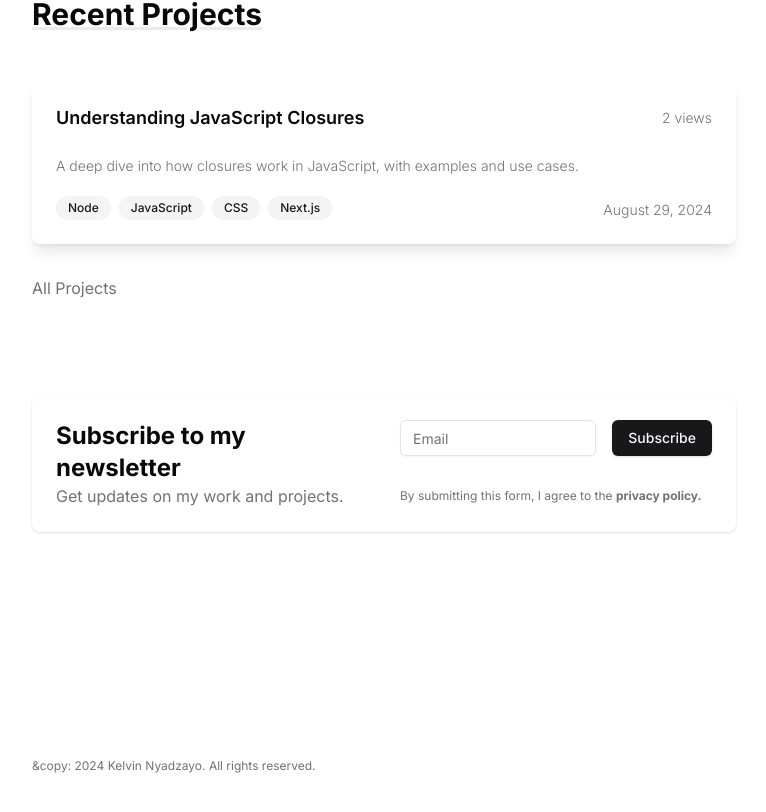
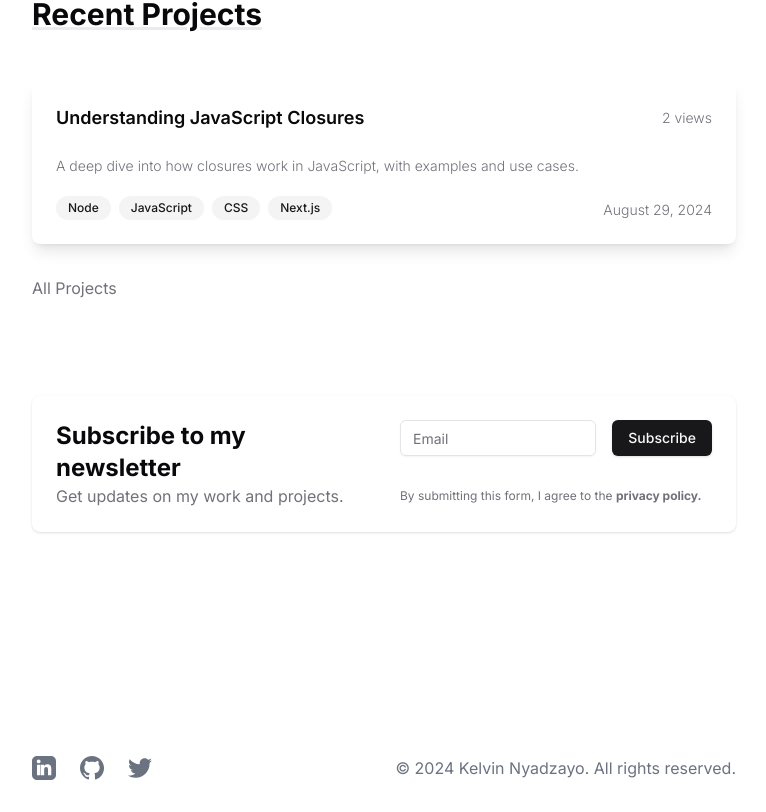
Before and after one commit to Nyadzayo/portfolio, a Next.js app: page / in a window 1280 px wide. Shown: the part 972-1784 px from the top of the page, without its empty margins (256-1022 px from the left). Built offline with nearby package versions, Linux system fonts and the light colour scheme; no server answers; a web font is replaced by a local one.

Commit message:
footer fix and adding socials

```diff
--- a/components/ui/footer.tsx
+++ b/components/ui/footer.tsx
@@ -3,45 +3,50 @@ import {JSX , SVGProps} from 'react';
 export default function Footer() {
     const navigation = [
         {
-            name:'github',
-            href:'https://www.linkedin.com/in/kelvinnyadzayo/',
-            icon:(props:JSX.IntrinsicAttributes& SVGProps<SVGAElement>) =>(
-                <svg fill='currentColor' viewBox='0 0 24 24'>
-
-
-
-    <path d="M156,0h-120c-19.875,0 -36,16.125 -36,36v120c0,19.875 16.125,36 36,36h120c19.875,0 36,-16.125 36,-36v-120c0,-19.875 -16.125,-36 -36,-36zM59.36539,162.98077h-29.82693l-0.17307,-89.30769h29.82692zM43.70192,61.99038h-0.17308c-9.75,0 -16.03846,-6.72115 -16.03846,-15.08653c0,-8.56731 6.49039,-15.0577 16.41347,-15.0577c9.92308,0 16.00961,6.49038 16.21153,15.0577c0,8.36538 -6.31731,15.08653 -16.41346,15.08653zM162.77885,162.98077h-30.08654v-48.51923c0,-11.74039 -3.11538,-19.73077 -13.61538,-19.73077c-8.01923,0 -12.34615,5.39423 -14.42308,10.61538c-0.77885,1.875 -0.98077,4.44231 -0.98077,7.06731v50.56731h-30.23077l-0.17308,-89.30769h30.23077l0.17308,12.60577c3.86538,-5.97116 10.29808,-14.42308 25.70192,-14.42308c19.09616,0 33.37501,12.46154 33.37501,39.25961v51.86539z"></path>
-
-
+            name: 'linkedin',
+            href: 'https://www.linkedin.com/in/kelvinnyadzayo/',
+            icon: (props: JSX.IntrinsicAttributes & SVGProps<SVGSVGElement>) => (
+                <svg fill='currentColor' viewBox='0 0 24 24' {...props}>
+                    <path d="M19 0h-14c-2.761 0-5 2.239-5 5v14c0 2.761 2.239 5 5 5h14c2.761 0 5-2.239 5-5v-14c0-2.761-2.239-5-5-5zM8.339 19.339h-3.339v-10.678h3.339v10.678zM6.669 7.339c-1.071 0-1.939-0.868-1.939-1.939s0.868-1.939 1.939-1.939 1.939 0.868 1.939 1.939-0.868 1.939-1.939 1.939zM19.339 19.339h-3.339v-5.339c0-1.268-0.031-2.902-1.768-2.902-1.768 0-2.039 1.381-2.039 2.805v5.436h-3.339v-10.678h3.204v1.461h0.046c0.446-0.846 1.539-1.768 3.168-1.768 3.389 0 4.018 2.229 4.018 5.125v5.86z"></path>
+                </svg>
+            )
+        },
+        {
+            name: 'github',
+            href: 'https://github.com/Nyadzayo',
+            icon: (props: JSX.IntrinsicAttributes & SVGProps<SVGSVGElement>) => (
+                <svg fill='currentColor' viewBox='0 0 24 24' {...props}>
+                    <path d="M12 0c-6.627 0-12 5.373-12 12 0 5.302 3.438 9.8 8.205 11.387 0.6 0.111 0.82-0.261 0.82-0.577 0-0.285-0.011-1.04-0.017-2.04-3.338 0.724-4.042-1.61-4.042-1.61-0.546-1.387-1.333-1.756-1.333-1.756-1.089-0.745 0.083-0.729 0.083-0.729 1.205 0.084 1.838 1.237 1.838 1.237 1.07 1.835 2.809 1.305 3.495 0.998 0.108-0.775 0.418-1.305 0.762-1.605-2.665-0.305-5.466-1.332-5.466-5.931 0-1.31 0.469-2.381 1.236-3.221-0.124-0.303-0.535-1.523 0.117-3.176 0 0 1.008-0.322 3.301 1.23 0.957-0.266 1.983-0.399 3.003-0.404 1.02 0.005 2.047 0.138 3.006 0.404 2.291-1.552 3.297-1.23 3.297-1.23 0.653 1.653 0.243 2.873 0.119 3.176 0.77 0.84 1.235 1.911 1.235 3.221 0 4.61-2.803 5.624-5.475 5.921 0.43 0.371 0.823 1.102 0.823 2.222 0 1.606-0.014 2.898-0.014 3.293 0 0.319 0.218 0.694 0.825 0.576 4.765-1.589 8.199-6.086 8.199-11.386 0-6.627-5.373-12-12-12z"></path>
+                </svg>
+            )
+        },
+        {
+            name: 'twitter',
+            href: 'https://x.com/CodeKyles',
+            icon: (props: JSX.IntrinsicAttributes & SVGProps<SVGSVGElement>) => (
+                <svg fill='currentColor' viewBox='0 0 24 24' {...props}>
+                    <path d="M24 4.557c-0.883 0.392-1.832 0.656-2.828 0.775 1.017-0.609 1.798-1.574 2.165-2.724-0.951 0.564-2.005 0.974-3.127 1.195-0.897-0.957-2.178-1.555-3.594-1.555-2.719 0-4.924 2.205-4.924 4.924 0 0.386 0.043 0.762 0.127 1.124-4.092-0.205-7.719-2.165-10.141-5.144-0.424 0.729-0.666 1.577-0.666 2.476 0 1.71 0.87 3.213 2.188 4.096-0.807-0.026-1.566-0.247-2.228-0.616v0.061c0 2.388 1.698 4.384 3.95 4.838-0.413 0.112-0.849 0.172-1.296 0.172-0.318 0-0.627-0.031-0.929-0.088 0.628 1.956 2.448 3.379 4.604 3.419-1.688 1.323-3.808 2.112-6.115 2.112-0.397 0-0.788-0.023-1.175-0.069 2.179 1.397 4.768 2.212 7.548 2.212 9.057 0 14.009-7.504 14.009-14.009 0-0.213-0.005-0.426-0.014-0.637 0.961-0.694 1.796-1.562 2.457-2.549z"></path>
                 </svg>
             )
         }
-    ]
+    ];
+
     return (
-   <footer className=" py-8">
+        <footer className="py-8">
         <div className="container max-w-3xl">
-        <div className="md:flex md:items-center md:justify-between">
-            <div className="flex justify-center space-x-6 md:order-2">
-                {navigation.map(item =>(
-                    <a
-                        key={item.name}
-                        href={item.href}
-                        target='_blank'
-                        rel='noreferrer noopener'
-                        className='text-muted-foreground hover:text-foreground'
-                        >
-                            <span className="sr-only">{item.name}</span>
-                            <item.icon aria-hidden='true' className='h-5 w-5'/>
+            <div className="flex justify-between items-center">
+                <div className="flex justify-center space-x-6">
+                    {navigation.map(item => (
+                        <a key={item.name} href={item.href} className="text-gray-500 hover:text-gray-900">
+                            <item.icon className="h-6 w-6" aria-hidden="true" />
                         </a>
                     ))}
                 </div>
-            <div className="mt-8 md:order-1 md:mt-0">
-                <p className="text-center text-xs leading-5 text-muted-foreground">
-                    &copy: {new Date().getFullYear()} Kelvin Nyadzayo. All rights reserved.
-                </p>
+                <div className="text-gray-500 ml-auto">
+                    &copy; {new Date().getFullYear()} Kelvin Nyadzayo. All rights reserved.
                 </div>
             </div>
         </div>
     </footer>
-  )
+    );
 }
```
Lines whose indentation alone changed are shown as unchanged.
